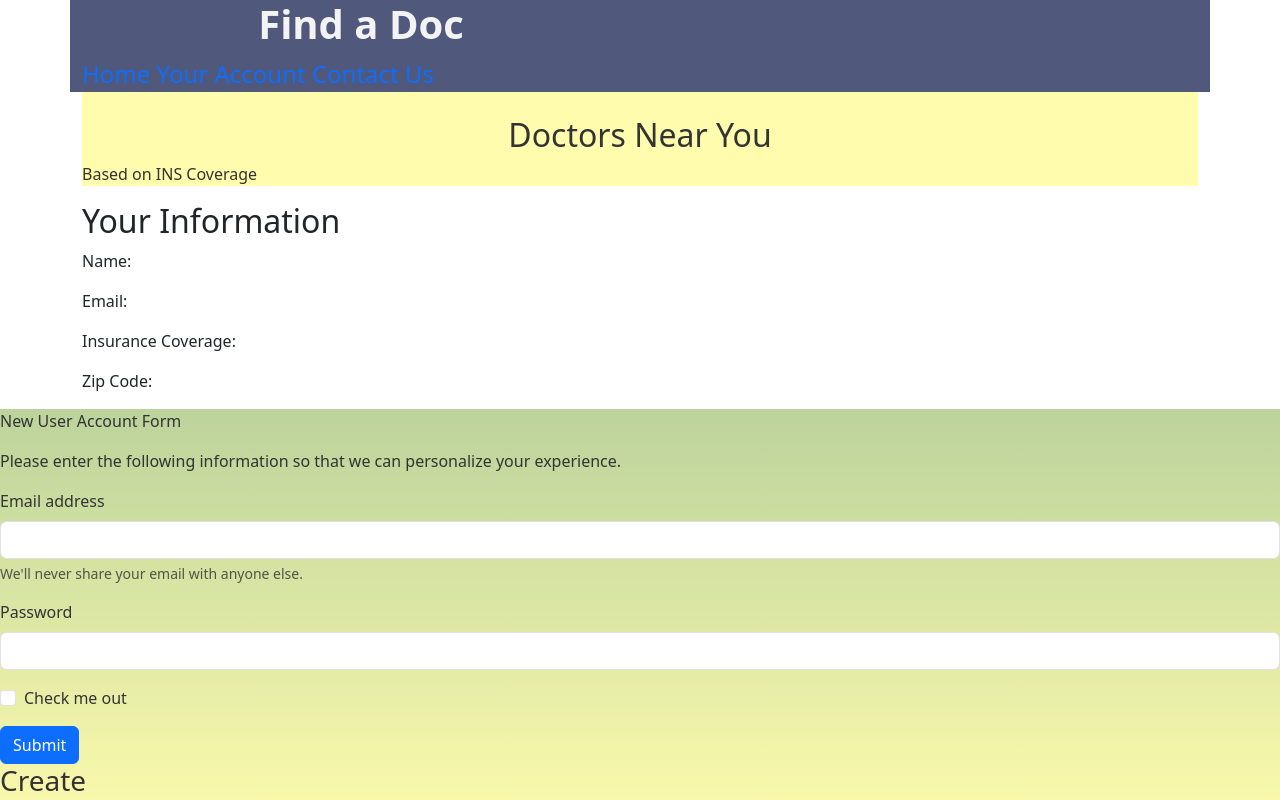
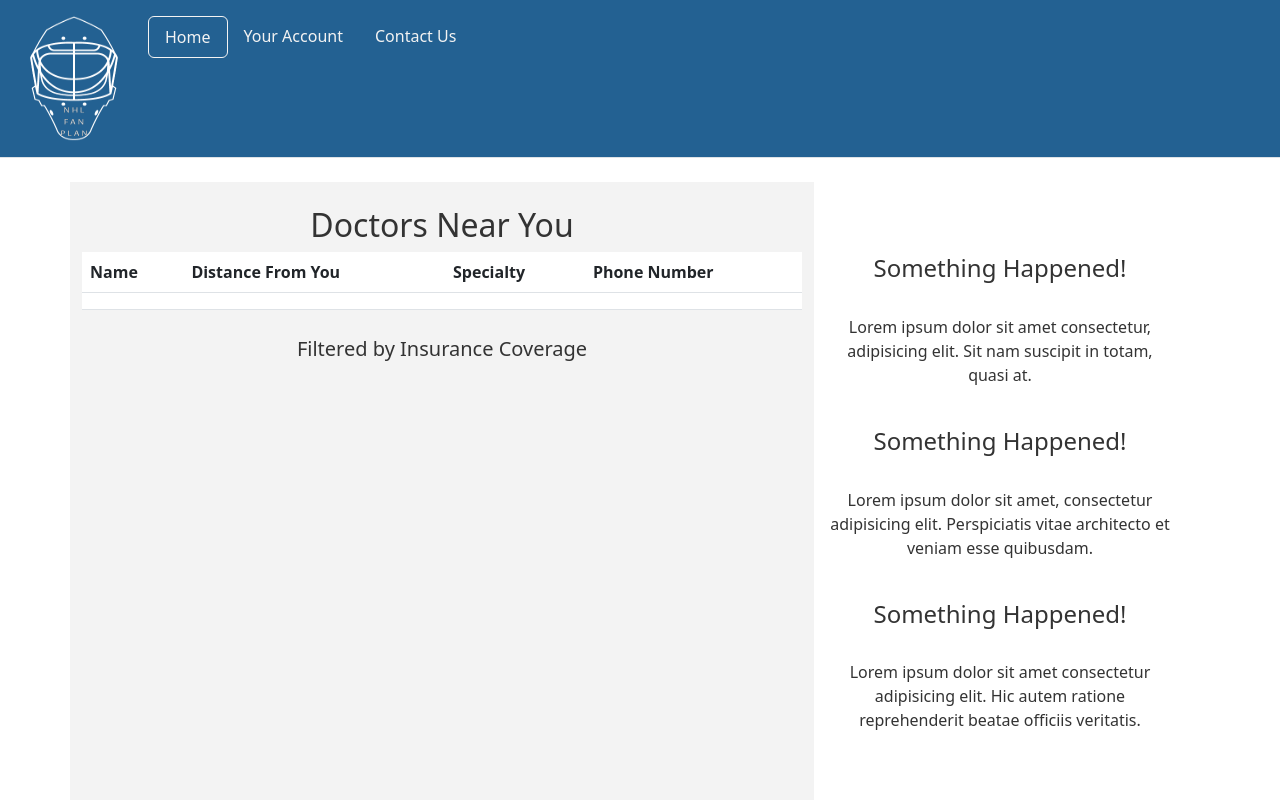
Before and after one commit to corynko/NHL-Fan-Plan, a plain HTML site: page index.html in a window 1280 px wide. Both pictures are taken after a click on the link "Home". Shown: the top 800 px of the page. Drawn offline with nearby package versions, Linux system fonts and the light colour scheme; files whose address does not match are found by name.

Commit message:
started reformat for NHL theme

```diff
--- a/assets/css/styles.css
+++ b/assets/css/styles.css
@@ -1,33 +1,42 @@
 :root {
+  --black: #000000;
   --darkest: #333333;
-  --darker: #50587c;
-  --medium: #bcd39c;
-  --lighter: #c7faf6;
-  --lightest: #fffcad;
+  --darker: #1a5e63;
+  --medium: #236192;
+  --lighter: #6f263d;
+  --lightest: #a2aaad;
   --white: #f3f3f3;
 }
 
 .navBar {
-  background-color: var(--darker);
+  background-color: var(--medium);
   color: var(--white);
 }
 
-.navBar a {
+.navLinks a {
   text-decoration: none;
+  color: var(--white);
 }
 
-.navBar a:hover {
+.navLinks a:hover {
   color: var(--lightest);
+  border: solid 1px var(--lightest);
+  transition: all 0.2s ease-in-out;
+}
+
+.navLinks a:focus {
+  color: var(--white);
+  border: solid 1px var(--white);
   transition: all 0.4s ease-in-out;
 }
 
-body {
-  background-color: var(--white);
-  color: var(--darkest);
-}
+/* main {
+  background-color: var(--darkest);
+  color: var(--white);
+} */
 
 footer {
-  background-color: var(--darker);
+  background-color: var(--medium);
   color: var(--white);
 }
 
@@ -37,12 +46,11 @@ footer {
 }
 
 .findADoc {
-  background-color: var(--lightest);
+  background-color: var(--white);
   color: var(--darkest);
 }
 
 .news {
-  background-image: linear-gradient(var(--lightest), var(--lighter));
   color: var(--darkest);
 }
 
--- a/index.html
+++ b/index.html
@@ -5,35 +5,95 @@
     <meta http-equiv="X-UA-Compatible" content="IE=edge" />
     <meta name="viewport" content="width=device-width, initial-scale=1.0" />
     <title>Find a Doc</title>
-    <link rel="stylesheet" href="./assets/css/reset.css"/>
-    <link rel="stylesheet" href="./assets/css/styles.css"/>
-    <link href="https://cdn.jsdelivr.net/npm/bootstrap@5.3.0/dist/css/bootstrap.min.css" rel="stylesheet" integrity="sha384-9ndCyUaIbzAi2FUVXJi0CjmCapSmO7SnpJef0486qhLnuZ2cdeRhO02iuK6FUUVM" crossorigin="anonymous">
+    <link rel="stylesheet" href="./assets/css/reset.css" />
+    <link rel="stylesheet" href="./assets/css/styles.css" />
+    <link
+      href="https://cdn.jsdelivr.net/npm/bootstrap@5.3.0/dist/css/bootstrap.min.css"
+      rel="stylesheet"
+      integrity="sha384-9ndCyUaIbzAi2FUVXJi0CjmCapSmO7SnpJef0486qhLnuZ2cdeRhO02iuK6FUUVM"
+      crossorigin="anonymous"
+    />
   </head>
 
-<body>
-<header class="container navBar">
-  <h1 class="fw-bold text-center w-50">Find a Doc</h1>
-  <section class='directory'>
-    <div class="text-right fs-4 w-50">
-      <a href='#'>Home</a>
-      <a href='#'>Your Account</a>
-      <a href='#contact'>Contact Us</a>
+  <header class="d-flex flex-wrap py-3 mb-4 border-bottom navBar">
+    <a href="#">
+      <img
+        alt="Find-a-Doc Logo"
+        class="mx-4"
+        height="125"
+        width="100"
+        src="./assets/images/nhl-fan-plan@200x.png"
+      />
+    </a>
+    <div class="text-center">
+      <ul class="nav nav-pills rounded-pill navLinks">
+        <li class="nav-item">
+          <a href="#" class="nav-link" aria-current="page">Home</a>
+        </li>
+        <li class="nav-item">
+          <a href="#" class="nav-link">Your Account</a>
+        </li>
+        <li class="nav-item"><a href="#" class="nav-link">Contact Us</a></li>
+      </ul>
     </div>
-  </section>
   </header>
 
+  <body>
     <main>
-
       <div class="container">
-  <section class="findADoc">
+        <div class="row w-100">
+          <section class="findADoc col-8">
             <h2 class="text-center pt-4">Doctors Near You</h2>
-    <p>Based on INS Coverage</p>
+            <table class="table">
+              <thead>
+                <tr>
+                  <th scope="col">Name</th>
+                  <th scope="col">Distance From You</th>
+                  <th scope="col">Specialty</th>
+                  <th scope="col">Phone Number</th>
+                </tr>
+              </thead>
+              <tbody>
+                <tr>
+                  <th scope="row" id="name"></th>
+                  <td id="distance"></td>
+                  <td id="specialty"></td>
+                  <td id="phone"></td>
+                </tr>
+              </tbody>
+            </table>
+            <p class="text-center fs-5 py-2" id="currentIns">
+              Filtered by Insurance Coverage
+            </p>
             <!--This is for the API-->
-    <div class="docList">
-
+            <div class="docList"></div>
+          </section>
+          <section class="col py-4">
+            <aside id="news" class="py-5 news text-center">
+              <article class="link1 newsArticle" href="https">
+                <h4>Something Happened!</h4>
+                <p class="py-4">
+                  Lorem ipsum dolor sit amet consectetur, adipisicing elit. Sit
+                  nam suscipit in totam, quasi at.
+                </p>
+              </article>
+              <article class="link2 newsArticle" href="https">
+                <h4>Something Happened!</h4>
+                <p class="py-4">
+                  Lorem ipsum dolor sit amet, consectetur adipisicing elit.
+                  Perspiciatis vitae architecto et veniam esse quibusdam.
+                </p>
+              </article>
+              <article class="link3 newsArticle" href="https">
+                <h4>Something Happened!</h4>
+                <p class="py-4">
+                  Lorem ipsum dolor sit amet consectetur adipisicing elit. Hic
+                  autem ratione reprehenderit beatae officiis veritatis.
+                </p>
+              </article>
+            </aside>
+          </section>
         </div>
-  </section>
-
         <section class="userFormInfo">
           <h2>Your Information</h2>
           <p class="name">Name:</p>
@@ -41,60 +101,79 @@
           <p class="insurance">Insurance Coverage:</p>
           <p class="zip">Zip Code:</p>
         </section>
-
-  <aside id='news' class="news text-center w-25">
-    <article class="link1 newsArticle" href = 'https'></article>
-    <article class="link2 newsArticle" href = 'https'></article>
-    <article class="link3 newsArticle" href = 'https'></article>
-  </aside>
       </div>
 
       <!--Modal start-->
-<div id="formModal" class="form">
-
+      <!-- <div
+        class="modal fade"
+        id="exampleModal"
+        tabindex="-1"
+        aria-labelledby="exampleModalLabel"
+        aria-hidden="true"
+      > -->
+        <div class="row justify-content-center">
+          <div id="formModal" class="form col-lg-9">
             <div>
               <p class="formIntro">New User Account Form</p>
-    <p class="enterInfo">Please enter the following information so that we can personalize your experience.</p>
+              <p class="enterInfo">
+                Please enter the following information so that we can
+                personalize your experience.
+              </p>
             </div>
 
             <form>
               <div class="mb-3">
-      <label for="exampleInputEmail1" class="form-label">Email address</label>
-      <input type="email" class="form-control" id="exampleInputEmail1" aria-describedby="emailHelp">
-      <div id="emailHelp" class="form-text">We'll never share your email with anyone else.</div>
+                <label for="exampleInputEmail1" class="form-label"
+                  >Email address</label
+                >
+                <input
+                  type="email"
+                  class="form-control"
+                  id="exampleInputEmail1"
+                  aria-describedby="emailHelp"
+                />
+                <div id="emailHelp" class="form-text">
+                  We'll never share your email with anyone else.
+                </div>
               </div>
               <div class="mb-3">
-      <label for="exampleInputPassword1" class="form-label">Password</label>
-      <input type="password" class="form-control" id="exampleInputPassword1">
+                <label for="exampleInputPassword1" class="form-label"
+                  >Password</label
+                >
+                <input
+                  type="password"
+                  class="form-control"
+                  id="exampleInputPassword1"
+                />
               </div>
               <div class="mb-3 form-check">
-      <input type="checkbox" class="form-check-input" id="exampleCheck1">
-      <label class="form-check-label" for="exampleCheck1">Check me out</label>
+                <input
+                  type="checkbox"
+                  class="form-check-input"
+                  id="exampleCheck1"
+                />
+                <label class="form-check-label" for="exampleCheck1"
+                  >Check me out</label
+                >
               </div>
               <button type="submit" class="btn btn-primary">Submit</button>
             </form>
-
-  <div>
-    <h3 class="createBtn">Create</h3>
           </div>
-
-  <div>
-    <h3 class="formLogo">Find-a-Doc</h3>
         </div>
-
       </div>
-
       <!--Modal end-->
-
     </main>
 
-<footer class="contact">
-  <h3>Contact Info</h3>
+    <footer class="py-2 px-4">
+      <h3>Find-a-Doc</h3>
       <p class="companyEmail"></p>
     </footer>
 
     <script src="script.js"></script>
-<script src="https://code.jquery.com/jquery-3.7.0.min.js" integrity="sha256-2Pmvv0kuTBOenSvLm6bvfBSSHrUJ+3A7x6P5Ebd07/g=" crossorigin="anonymous"></script>
-
+    <script
+      src="https://code.jquery.com/jquery-3.7.0.min.js"
+      integrity="sha256-2Pmvv0kuTBOenSvLm6bvfBSSHrUJ+3A7x6P5Ebd07/g="
+      crossorigin="anonymous"
+    ></script>
   </body>
 </html>
```
Also changed, not shown: assets/images/find-a-doc-logo-adjust.png (added), assets/images/find-a-doc-logo.svg (added), assets/images/find-a-doc.png (added), assets/images/nhl-fan-plan@200x.png (added), 3 other files. Lines whose indentation alone changed are shown as unchanged.
